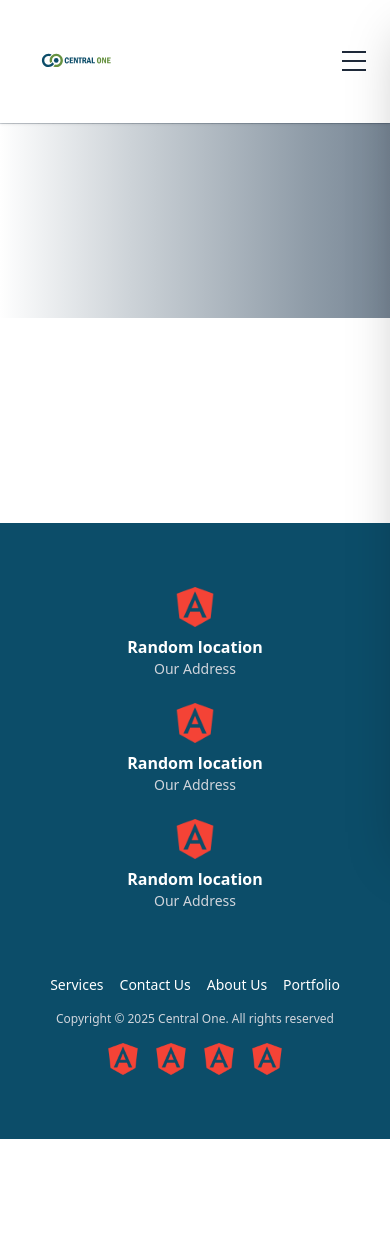
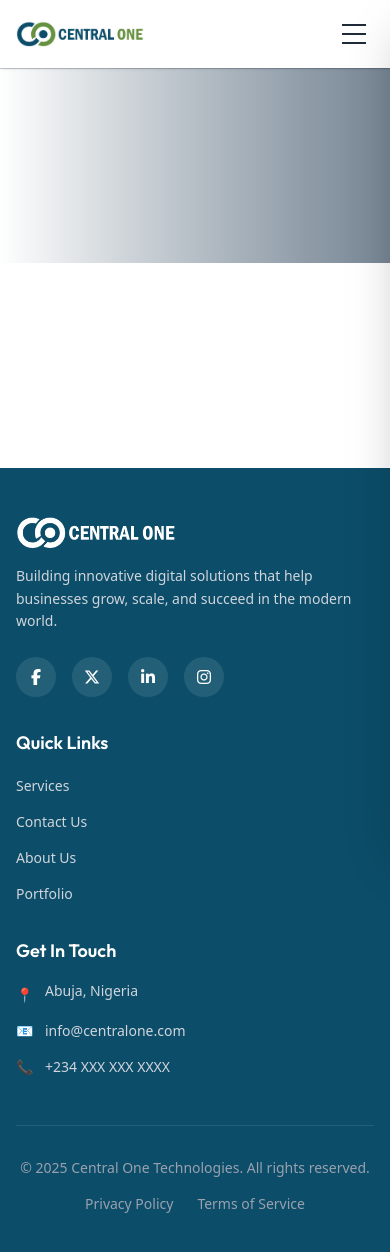
Before and after one commit to successdanesy/Central-one-tests, a React (Vite) app: page /about-us in a window 390 px wide. Shown: the top 1252 px of the page. Before the commit the page ends 1139 px from the top, so only its background shows below. Built offline with nearby package versions, Linux system fonts and the light colour scheme.

Commit message:
Changed the footer, added mobile menu and overall responsiveness, changed the logo format from svg to png.

```diff
--- a/index.html
+++ b/index.html
@@ -9,6 +9,7 @@
     <link href="https://fonts.googleapis.com/css2?family=Poppins:ital,wght@0,100;0,200;0,300;0,400;0,500;0,600;0,700;0,800;0,900;1,100;1,200;1,300;1,400;1,500;1,600;1,700;1,800;1,900&display=swap" rel="stylesheet">
     <link href="https://fonts.googleapis.com/css2?family=Montserrat:ital,wght@0,100..900;1,100..900&display=swap" rel="stylesheet">
     <link href="https://fonts.googleapis.com/css2?family=Sora:wght@100..800&display=swap" rel="stylesheet">
+      <link rel="stylesheet" href="https://cdnjs.cloudflare.com/ajax/libs/font-awesome/6.5.1/css/all.min.css">
     <meta name="viewport" content="width=device-width, initial-scale=1.0" />
     <title>Central One Technologies</title>
   </head>
--- a/src/components/Footer.jsx
+++ b/src/components/Footer.jsx
@@ -1,57 +1,92 @@
 import React from 'react';
-import {navLinks} from "../utils/imports.jsx";
-import {Images} from "./images.jsx";
+import { navLinks } from "../utils/imports.jsx";
+import { Images } from "./images.jsx";
+import { NavLink } from "react-router-dom";
 
 export default function Footer() {
     return (
-        <section className={`bg-[#0c4d69] text-white`}>
-            <div className={`max-w-6xl m-auto items-center justify-center content-center px-4 sm:px-6 lg:px-8`}>
-                <div className={`grid grid-cols-1 sm:grid-cols-2 lg:grid-cols-3 place-items-center my-8 sm:my-10 gap-6 sm:gap-8 lg:gap-10 py-8`}>
-                    <div className={`flex flex-col items-center justify-center text-center`}>
-                        <img src={`${Images.angular}`} alt="Logo" className="mx-auto mb-2 w-10 h-10 sm:w-12 sm:h-12"/>
-                        <h3 className="mx-auto font-semibold text-base sm:text-lg">Random location</h3>
-                        <span className="mx-auto text-sm sm:text-base text-gray-300">Our Address</span>
+        <footer className="bg-[#0c4d69] text-white">
+            <div className="max-w-6xl mx-auto px-4 sm:px-6 lg:px-8 py-12 sm:py-16">
+                {/* Main Footer Content */}
+                <div className="grid grid-cols-1 md:grid-cols-2 lg:grid-cols-4 gap-8 lg:gap-12 mb-12">
+                    {/* Company Info */}
+                    <div className="lg:col-span-1">
+                        <img src={Images.logo_1} alt="Central One Technologies" className="w-40 mb-4 brightness-0 invert"/>
+                        <p className="text-gray-300 text-sm leading-relaxed mb-4">
+                            Building innovative digital solutions that help businesses grow, scale, and succeed in the modern world.
+                        </p>
+                        <div className="flex gap-4 mt-6">
+                            <a href="https://facebook.com" target="_blank" rel="noopener noreferrer" className="w-10 h-10 bg-white/10 rounded-full flex items-center justify-center hover:bg-white/20 transition-all">
+                                <i className="fab fa-facebook-f"></i>
+                            </a>
+                            <a href="https://twitter.com" target="_blank" rel="noopener noreferrer" className="w-10 h-10 bg-white/10 rounded-full flex items-center justify-center hover:bg-white/20 transition-all">
+                                <i className="fab fa-x-twitter"></i>
+                            </a>
+                            <a href="https://linkedin.com" target="_blank" rel="noopener noreferrer" className="w-10 h-10 bg-white/10 rounded-full flex items-center justify-center hover:bg-white/20 transition-all">
+                                <i className="fab fa-linkedin-in"></i>
+                            </a>
+                            <a href="https://instagram.com" target="_blank" rel="noopener noreferrer" className="w-10 h-10 bg-white/10 rounded-full flex items-center justify-center hover:bg-white/20 transition-all">
+                                <i className="fab fa-instagram"></i>
+                            </a>
+                        </div>
                     </div>
-                    <div className={`flex flex-col items-center justify-center text-center`}>
-                        <img src={`${Images.angular}`} alt="Logo" className="mx-auto mb-2 w-10 h-10 sm:w-12 sm:h-12"/>
-                        <h3 className="mx-auto font-semibold text-base sm:text-lg">Random location</h3>
-                        <span className="mx-auto text-sm sm:text-base text-gray-300">Our Address</span>
+
+                    {/* Quick Links */}
+                    <div>
+                        <h3 className="text-lg font-semibold mb-4 font-[Outfit]">Quick Links</h3>
+                        <ul className="space-y-3">
+                            {navLinks.map((link, index) => (
+                                <li key={index}>
+                                    <NavLink
+                                        to={link.link}
+                                        className="text-gray-300 hover:text-white transition-colors text-sm"
+                                    >
+                                        {link.name}
+                                    </NavLink>
+                                </li>
+                            ))}
+                        </ul>
                     </div>
-                    <div className={`flex flex-col items-center justify-center text-center`}>
-                        <img src={`${Images.angular}`} alt="Logo" className="mx-auto mb-2 w-10 h-10 sm:w-12 sm:h-12"/>
-                        <h3 className="mx-auto font-semibold text-base sm:text-lg">Random location</h3>
-                        <span className="mx-auto text-sm sm:text-base text-gray-300">Our Address</span>
+
+                    {/* Contact Info */}
+                    <div>
+                        <h3 className="text-lg font-semibold mb-4 font-[Outfit]">Get In Touch</h3>
+                        <ul className="space-y-4 text-sm">
+                            <li className="flex items-start gap-3">
+                                <span className="text-gray-400 mt-1">📍</span>
+                                <span className="text-gray-300">
+                                    Abuja, Nigeria
+                                </span>
+                            </li>
+                            <li className="flex items-start gap-3">
+                                <span className="text-gray-400">📧</span>
+                                <a href="mailto:info@centralone.com" className="text-gray-300 hover:text-white transition-colors">
+                                    info@centralone.com
+                                </a>
+                            </li>
+                            <li className="flex items-start gap-3">
+                                <span className="text-gray-400">📞</span>
+                                <a href="tel:+234" className="text-gray-300 hover:text-white transition-colors">
+                                    +234 XXX XXX XXXX
+                                </a>
+                            </li>
+                        </ul>
                     </div>
                 </div>
 
-                <div className={`justify-center text-center content-center items-center m-auto my-8 sm:my-10 gap-4 sm:gap-5 flex flex-col pb-8`}>
-                    <div className={`flex flex-row flex-wrap justify-center m-auto gap-4 sm:gap-6 lg:gap-8`}>
-                        {
-                            navLinks.map((navLink, index) => {
-                                return (
-                                    <ul key={`${index}`}>
-                                        <li className={`hover:cursor-pointer font-[500] text-sm sm:text-base lg:text-lg hover:text-gray-300 transition-colors`}>
-                                            {navLink.name}
-                                        </li>
-                                    </ul>
-                                )
-                            })
-                        }
-                    </div>
-                    <span className="text-xs sm:text-sm lg:text-base text-gray-300 px-4 text-center">
-                        Copyright © 2025 Central One. All rights reserved
-                    </span>
-
-                    <div className={`flex flex-row gap-4 sm:gap-5 m-auto`}>
-                        <img src={`${Images.angular}`} alt="Facebook" className="w-8 h-8 sm:w-10 sm:h-10 hover:opacity-80 cursor-pointer transition-opacity"/>
-                        <img src={`${Images.angular}`} alt="Twitter" className="w-8 h-8 sm:w-10 sm:h-10 hover:opacity-80 cursor-pointer transition-opacity"/>
-                        <img src={`${Images.angular}`} alt="LinkedIn" className="w-8 h-8 sm:w-10 sm:h-10 hover:opacity-80 cursor-pointer transition-opacity"/>
-                        <img src={`${Images.angular}`} alt="Instagram" className="w-8 h-8 sm:w-10 sm:h-10 hover:opacity-80 cursor-pointer transition-opacity"/>
+                {/* Bottom Bar */}
+                <div className="pt-8 border-t border-white/10">
+                    <div className="flex flex-col md:flex-row justify-between items-center gap-4">
+                        <p className="text-gray-400 text-sm text-center md:text-left">
+                            © 2025 Central One Technologies. All rights reserved.
+                        </p>
+                        <div className="flex gap-6 text-sm">
+                            <a href="#" className="text-gray-400 hover:text-white transition-colors">Privacy Policy</a>
+                            <a href="#" className="text-gray-400 hover:text-white transition-colors">Terms of Service</a>
+                        </div>
                     </div>
                 </div>
-
             </div>
-        </section>
-
-    )
+        </footer>
+    );
 }
--- a/src/components/Header.jsx
+++ b/src/components/Header.jsx
@@ -21,7 +21,7 @@ export default function Header() {
             <header className="relative w-full">
                 <div className="bg-white z-20 font-[Outfit] py-4 px-4 lg:py-5 lg:px-5 content-center items-center justify-between flex flex-row w-full">
                     <NavLink to={`/`}>
-                        <div className="hover:cursor-pointer w-32 sm:w-36 lg:w-1/4">
+                        <div className="hover:cursor-pointer w-32 sm:w-36 lg:w-3/4">
                             <img src={`${Images.logo_1}`} alt="Logo"/>
                         </div>
                     </NavLink>
@@ -40,7 +40,7 @@ export default function Header() {
                             ))}
                         </div>
 
-                        <button className={`bg-[#0c4d69] text-base lg:text-lg font-[500] hover:cursor-pointer text-white px-4 py-2.5 rounded-lg transition-all hover:bg-[#0a3d54]`}>
+                        <button className={`bg-[#0c4d69] text-base lg:text-lg font-[500] hover:cursor-pointer text-white px-4 py-1.5 rounded-lg transition-all hover:bg-[#0a3d54]`}>
                             Contact Us
                         </button>
                     </div>
@@ -60,7 +60,7 @@ export default function Header() {
                 </div>
 
                 {/* Mobile Menu Overlay */}
-                <div className={`lg:hidden fixed inset-0 bg-black bg-opacity-50 z-30 transition-opacity duration-300 ${isMobileMenuOpen ? 'opacity-100' : 'opacity-0 pointer-events-none'}`}
+                <div className={`lg:hidden fixed inset-0 bg-black bg-opacity-50 z-30 transition-opacity duration-300 ${isMobileMenuOpen ? 'opacity-50' : 'opacity-0 pointer-events-none'}`}
                      onClick={toggleMobileMenu}
                 ></div>
 
--- a/src/components/images.jsx
+++ b/src/components/images.jsx
@@ -5,7 +5,7 @@ import step_1 from '../assets/04.svg'
 import step_2 from '../assets/03.svg'
 import step_3 from '../assets/02.svg'
 import step_4 from '../assets/01.svg'
-import logo_1 from '../assets/logo_1.svg'
+import logo_1 from '../assets/logo_1.png'
 import logo_2 from '../assets/logo_2.svg'
 import grid_image1 from '../assets/grid_image1.jpg'
 import grid_image2 from '../assets/grid_image2.jpg'
```
Also changed, not shown: src/assets/logo_1.png (added), src/assets/logo_1.svg (deleted).
